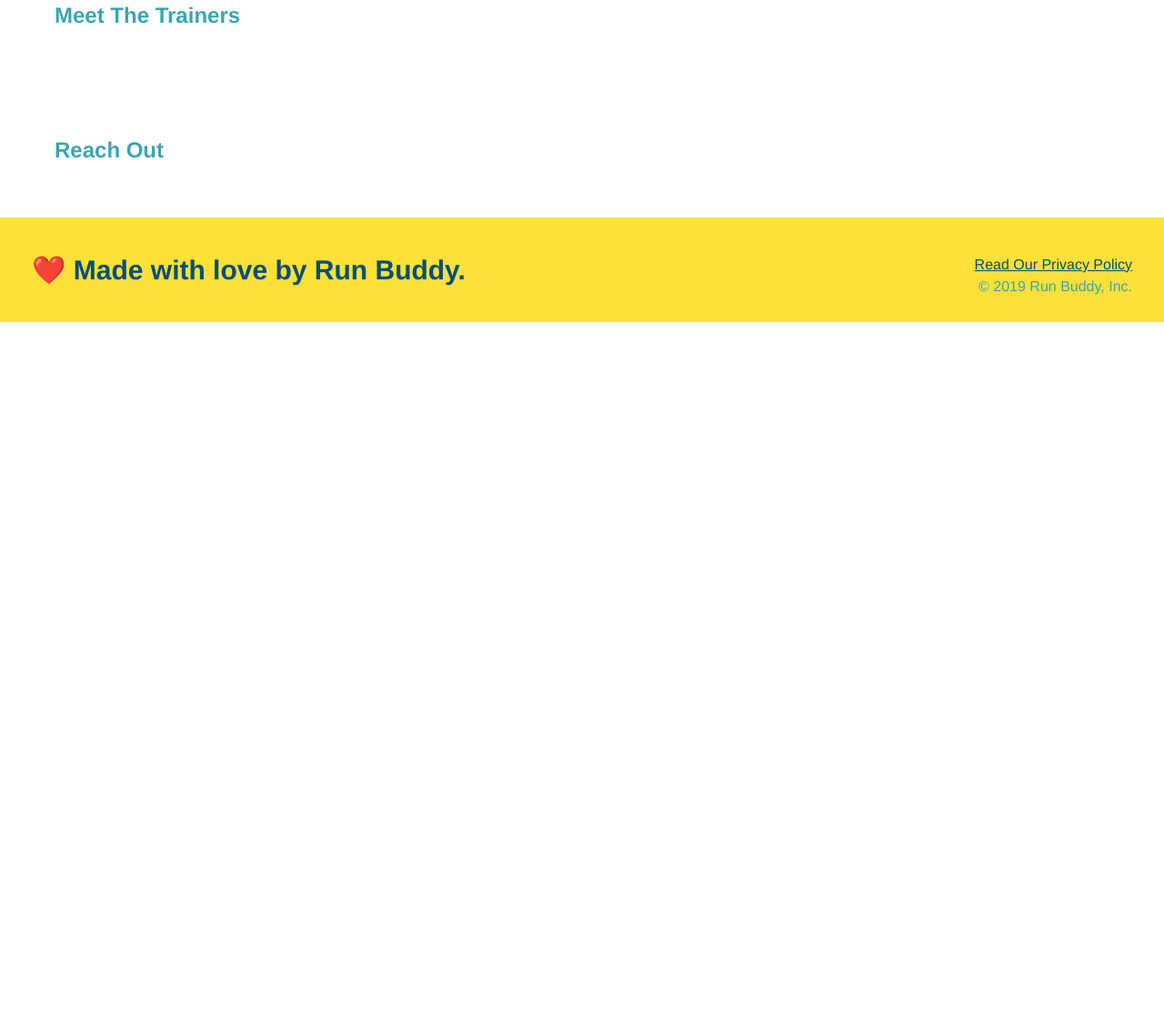
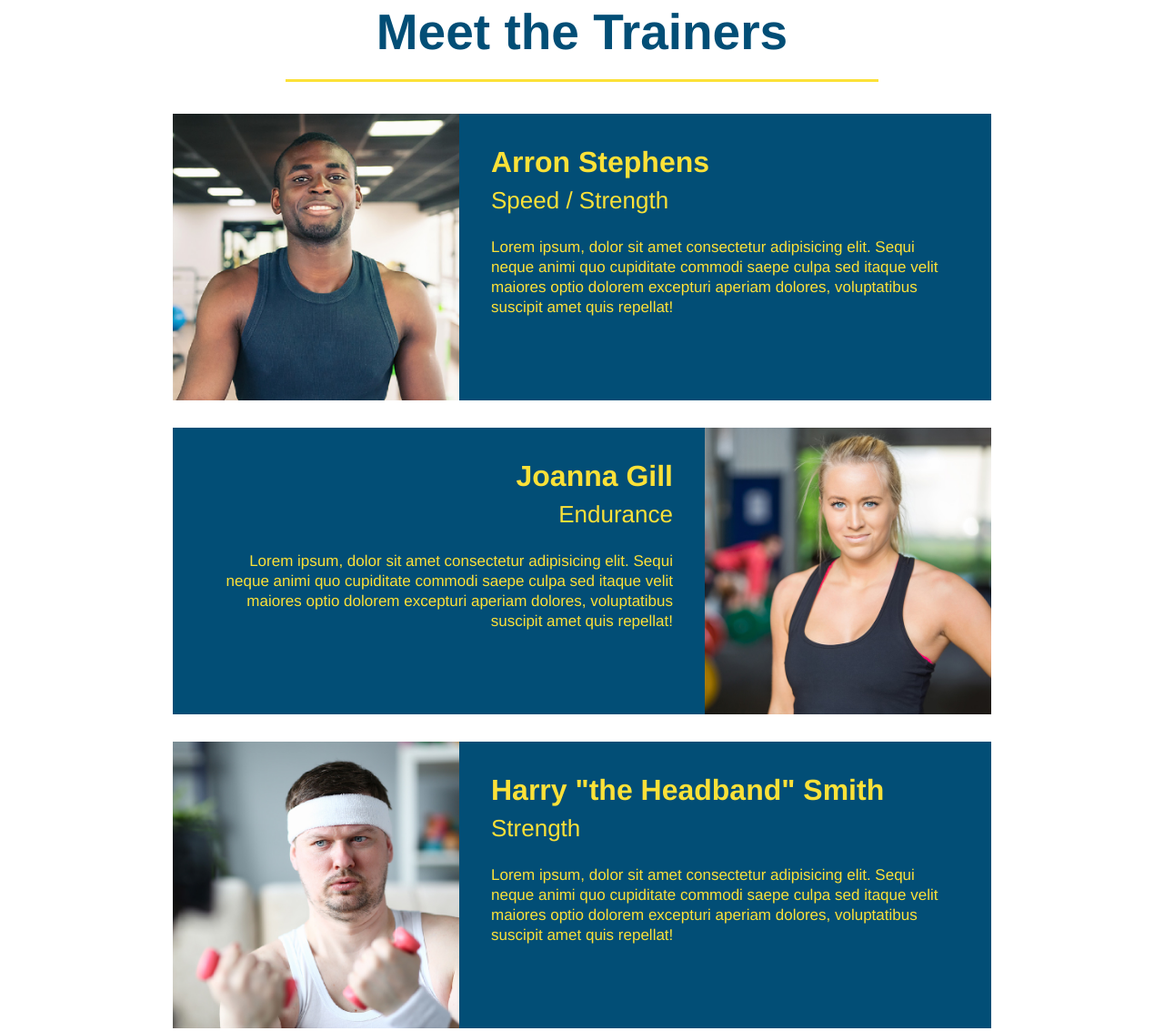
Before and after one commit to Izzie2021/run-buddy2, a plain HTML site: page index.html in a window 1280 px wide. Shown: the part 2787-3920 px from the top of the page at 91% size. Before the commit the page ends 3141 px from the top, so only its background shows below. Drawn offline with Linux system fonts and the light colour scheme.

Commit message:
added trainer code

```diff
--- a/assets/css/style.css
+++ b/assets/css/style.css
@@ -184,3 +184,50 @@ header {
   .steps span {
     font-size: 38px;
   }
+
+  .trainers {
+    text-align: center;
+  }
+
+  .trainer {
+    width: 900px;
+    margin: 0 auto 30px auto;
+    background: #024e76;
+    color: #fce138;
+    overflow: auto;
+  }
+
+  .trainer img {
+    width: 35%;
+    float: left;
+  }
+
+  .trainer-bio {
+    padding: 35px;
+    float: left;
+    width: 65%;
+  }
+
+  .text-left {
+    text-align: left;
+  }
+
+  .text-right {
+    text-align: right;
+  }
+
+  .trainer-bio h3 {
+    font-size: 32px;
+    margin-bottom: 8px;
+  }
+
+  .trainer-bio h4 {
+    font-weight: lighter;
+    font-size: 26px;
+    margin-bottom: 25px;
+  }
+
+  .trainer-bio p {
+    font-size: 17px;
+    line-height: 1.3;
+  }
--- a/index.html
+++ b/index.html
@@ -94,24 +94,69 @@
             <img src="./assets/images/step-2.svg" alt="" />
             <h3>Step 2: <span>Consult with One of Our Trainers.</span></h3>
             <p>Are you here to build muscle, lose weight, or just feel good?</p>
-          </div>
+        </div>
 
-          <div>
+        <div>
             <img src="./assets/images/step-3.svg" alt="" />
             <h3>Step 3: <span>Get Running.</span></h3>
             <p>Hit the ground running (literally) once your trainer lays out your plan.</p>
-          </div>
+        </div>
 
-          <div>
+        <div>
             <img src="./assets/images/step-4.svg" alt="" />
             <h3>Step 4: <span>See Results.</span></h3>
             <p>Bi-weekly checkins with your trainer will keep you focused</p>
-          </div>
+        </div>
     </section>
 
     <!-- "meet the trainers" section -->
-    <section>
-        <h2>Meet The Trainers</h2>
+    <section id="your-trainers" class="trainers">
+        <h2 class="section-title primary-border">
+            Meet the Trainers
+        </h2>
+        <article class="trainer">
+            <img src="./assets/images/trainer-1.jpg" alt="Arron Stephens in his workout clothes, ready to pump iron" />
+            <div class="trainer-bio text-left">
+                <h3>Arron Stephens</h3>
+                <h4>Speed / Strength</h4>
+                <p>
+                    Lorem ipsum, dolor sit amet consectetur adipisicing elit. Sequi neque animi quo cupiditate commodi
+                    saepe culpa sed
+                    itaque velit maiores optio dolorem excepturi aperiam dolores, voluptatibus suscipit amet quis
+                    repellat!
+                </p>
+            </div>
+        </article>
+        <!-- second trainer bio -->
+        <article class="trainer">
+            <div class="trainer-bio text-right">
+                <h3>Joanna Gill</h3>
+                <h4>Endurance</h4>
+                <p>
+                    Lorem ipsum, dolor sit amet consectetur adipisicing elit. Sequi neque animi quo cupiditate commodi
+                    saepe culpa sed
+                    itaque velit maiores optio dolorem excepturi aperiam dolores, voluptatibus suscipit amet quis
+                    repellat!
+                </p>
+            </div>
+            <img src="./assets/images/trainer-2.jpg" alt="Joanna Gill cooling off after a workout" />
+        </article>
+
+        <!-- third trainer bio -->
+        <article class="trainer">
+            <img src="./assets/images/trainer-3.jpg"
+                alt="Harry Smith wearing a headband and lifting comically small pink weights" />
+            <div class="trainer-bio text-left">
+                <h3>Harry "the Headband" Smith</h3>
+                <h4>Strength</h4>
+                <p>
+                    Lorem ipsum, dolor sit amet consectetur adipisicing elit. Sequi neque animi quo cupiditate commodi
+                    saepe culpa sed
+                    itaque velit maiores optio dolorem excepturi aperiam dolores, voluptatibus suscipit amet quis
+                    repellat!
+                </p>
+            </div>
+        </article>
     </section>
 
     <!-- "reach out" section -->
```
Also changed, not shown: assets/images/trainer-1.jpg (added), assets/images/trainer-2.jpg (added), assets/images/trainer-3.jpg (added).
